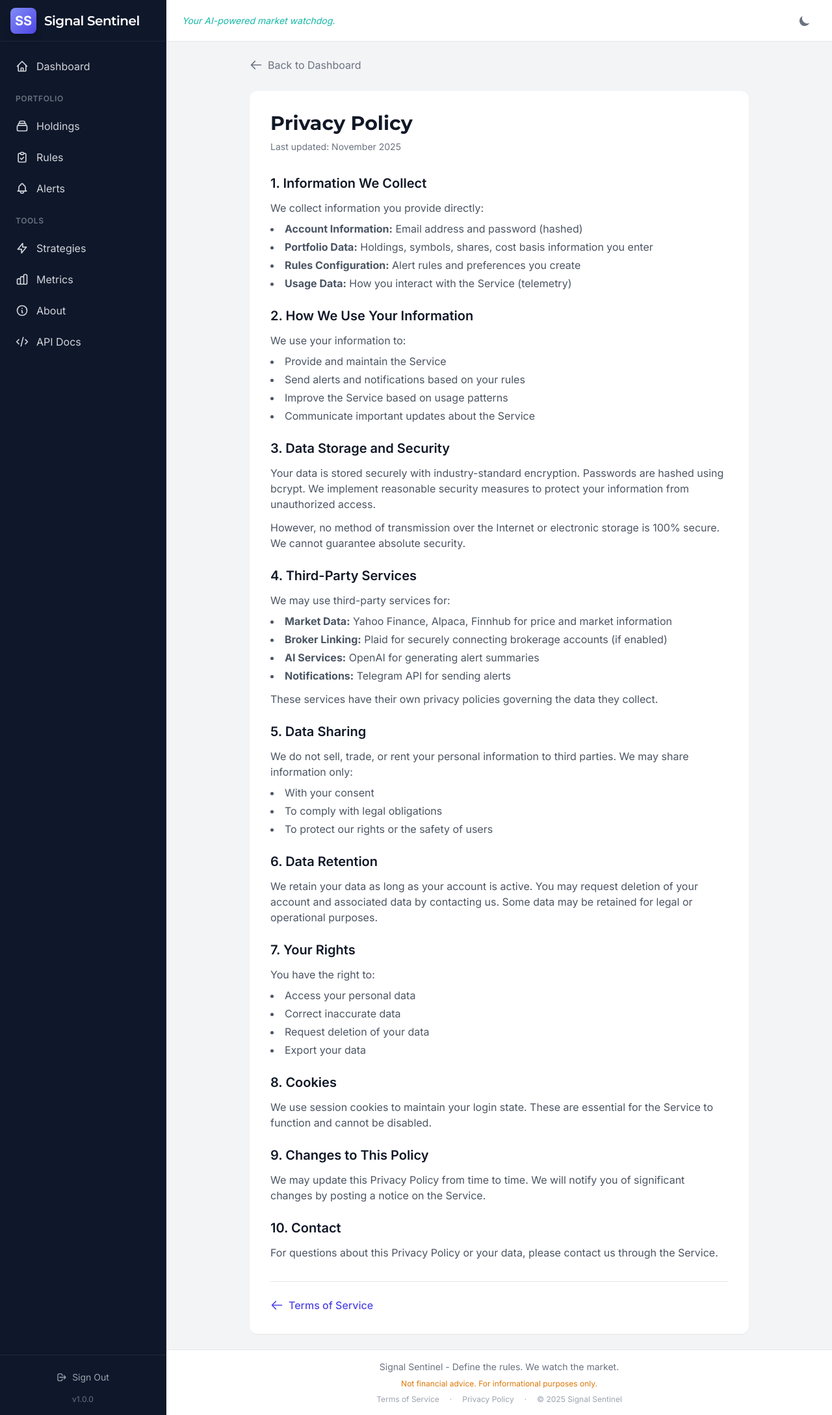
After one commit to mjhoover1/Intelligent-Investing, a Python web app: template src/templates/legal.html in a window 1280 px wide. The commit adds this page. Shown: the whole page at 65% size. Run offline with Jinja, Linux system fonts and the light colour scheme; the template is opened without the code that fills it, so the values that code supplies are empty; some libraries are stand-ins or nearby versions.

Commit message:
Add security hardening and legal disclaimers
- Rate limiting on auth endpoints (register: 5/min, login: 10/min)
- Legal disclaimer in footer ("Not financial advice")
- Legal disclaimer on onboarding registration step
- Disclaimer on alerts section in dashboard
- /terms and /privacy pages with comprehensive policies
- Updated landing page footer with legal links

🤖 Generated with [Claude Code](https://claude.com/claude-code)

Co-Authored-By: Claude <noreply@anthropic.com>

```diff
--- a/requirements.txt
+++ b/requirements.txt
@@ -24,6 +24,11 @@ openai>=1.0.0
 # Web Framework
 fastapi>=0.100.0
 uvicorn>=0.23.0
+jinja2>=3.0.0
+python-multipart>=0.0.6
+
+# Rate Limiting
+slowapi>=0.1.9
 
 # Database
 sqlalchemy>=2.0.0
--- a/src/templates/base.html
+++ b/src/templates/base.html
@@ -507,9 +507,16 @@
 
             <!-- Footer -->
             <footer class="bg-white dark:bg-gray-800 border-t border-gray-200 dark:border-gray-700 py-4">
-                <div class="max-w-7xl mx-auto px-4 lg:px-6 text-center">
+                <div class="max-w-7xl mx-auto px-4 lg:px-6 text-center space-y-2">
                     <p class="text-sm text-gray-500 dark:text-gray-400">Signal Sentinel - Define the rules. We watch the market.</p>
-                    <p class="text-xs text-gray-400 dark:text-gray-500 mt-1">&copy; 2025 Signal Sentinel. All rights reserved.</p>
+                    <p class="text-xs text-amber-600 dark:text-amber-400">Not financial advice. For informational purposes only.</p>
+                    <div class="flex items-center justify-center gap-4 text-xs text-gray-400 dark:text-gray-500">
+                        <a href="/terms" class="hover:text-sentinel-indigo dark:hover:text-indigo-400 transition-colors">Terms of Service</a>
+                        <span>&middot;</span>
+                        <a href="/privacy" class="hover:text-sentinel-indigo dark:hover:text-indigo-400 transition-colors">Privacy Policy</a>
+                        <span>&middot;</span>
+                        <span>&copy; 2025 Signal Sentinel</span>
+                    </div>
                 </div>
             </footer>
         </div>
--- /dev/null
+++ b/src/templates/legal.html
@@ -0,0 +1,207 @@
+{% extends "base.html" %}
+
+{% block title %}{% if page == 'terms' %}Terms of Service{% else %}Privacy Policy{% endif %} - Signal Sentinel{% endblock %}
+
+{% block content %}
+<div class="max-w-3xl mx-auto">
+    <!-- Back Navigation -->
+    <div class="mb-6">
+        <a href="/" class="inline-flex items-center gap-2 text-gray-500 dark:text-gray-400 hover:text-sentinel-indigo dark:hover:text-indigo-400 transition-colors">
+            <svg class="w-5 h-5" fill="none" stroke="currentColor" viewBox="0 0 24 24">
+                <path stroke-linecap="round" stroke-linejoin="round" stroke-width="2" d="M10 19l-7-7m0 0l7-7m-7 7h18"/>
+            </svg>
+            Back to Dashboard
+        </a>
+    </div>
+
+    <!-- Page Content -->
+    <div class="bg-white dark:bg-gray-800 rounded-xl shadow-sm p-8">
+        {% if page == 'terms' %}
+        <!-- Terms of Service -->
+        <h1 class="text-3xl font-montserrat font-bold text-gray-900 dark:text-white mb-2">Terms of Service</h1>
+        <p class="text-sm text-gray-500 dark:text-gray-400 mb-8">Last updated: November 2025</p>
+
+        <div class="prose prose-gray dark:prose-invert max-w-none space-y-6 text-gray-600 dark:text-gray-300">
+            <section>
+                <h2 class="text-xl font-semibold text-gray-900 dark:text-white mb-3">1. Acceptance of Terms</h2>
+                <p>By accessing or using Signal Sentinel ("the Service"), you agree to be bound by these Terms of Service. If you do not agree to these terms, please do not use the Service.</p>
+            </section>
+
+            <section>
+                <h2 class="text-xl font-semibold text-gray-900 dark:text-white mb-3">2. Nature of the Service</h2>
+                <p><strong class="text-amber-600 dark:text-amber-400">Signal Sentinel is an informational tool only.</strong> The Service provides portfolio monitoring alerts based on user-defined rules and market data.</p>
+                <div class="bg-amber-50 dark:bg-amber-900/20 border border-amber-200 dark:border-amber-800 rounded-lg p-4 my-4">
+                    <p class="font-semibold text-amber-800 dark:text-amber-300 mb-2">Important Disclaimers:</p>
+                    <ul class="list-disc list-inside space-y-1 text-amber-700 dark:text-amber-400">
+                        <li>The Service does NOT provide financial, investment, legal, or tax advice</li>
+                        <li>The Service is NOT a registered investment advisor, broker-dealer, or financial planner</li>
+                        <li>Alerts and AI-generated summaries are for informational purposes only</li>
+                        <li>Past performance does not guarantee future results</li>
+                        <li>You are solely responsible for your investment decisions</li>
+                    </ul>
+                </div>
+            </section>
+
+            <section>
+                <h2 class="text-xl font-semibold text-gray-900 dark:text-white mb-3">3. No Investment Advice</h2>
+                <p>Nothing in the Service constitutes a recommendation or solicitation to buy, sell, or hold any security or financial product. Any mention of specific securities, assets, or investment strategies is for illustrative purposes only and should not be construed as advice.</p>
+                <p class="mt-3">The Service may include AI-generated content, which is provided "as is" without any guarantee of accuracy, completeness, or timeliness. AI-generated summaries should be verified independently before making any decisions.</p>
+            </section>
+
+            <section>
+                <h2 class="text-xl font-semibold text-gray-900 dark:text-white mb-3">4. User Responsibilities</h2>
+                <p>You agree to:</p>
+                <ul class="list-disc list-inside space-y-1 mt-2">
+                    <li>Provide accurate portfolio information</li>
+                    <li>Use the Service for personal, non-commercial purposes only</li>
+                    <li>Not rely solely on alerts for investment decisions</li>
+                    <li>Consult qualified financial professionals before making investment decisions</li>
+                    <li>Maintain the security of your account credentials</li>
+                </ul>
+            </section>
+
+            <section>
+                <h2 class="text-xl font-semibold text-gray-900 dark:text-white mb-3">5. Limitation of Liability</h2>
+                <p>To the maximum extent permitted by law, Signal Sentinel and its operators shall not be liable for any direct, indirect, incidental, special, consequential, or punitive damages, including but not limited to:</p>
+                <ul class="list-disc list-inside space-y-1 mt-2">
+                    <li>Investment losses or missed opportunities</li>
+                    <li>Inaccurate, delayed, or missed alerts</li>
+                    <li>Errors in market data or calculations</li>
+                    <li>Service interruptions or technical failures</li>
+                    <li>Actions taken or not taken based on Service information</li>
+                </ul>
+            </section>
+
+            <section>
+                <h2 class="text-xl font-semibold text-gray-900 dark:text-white mb-3">6. Data Accuracy</h2>
+                <p>Market data and prices are provided by third-party sources and may be delayed or inaccurate. The Service does not guarantee the accuracy, completeness, or timeliness of any data. You should verify all information independently before making decisions.</p>
+            </section>
+
+            <section>
+                <h2 class="text-xl font-semibold text-gray-900 dark:text-white mb-3">7. Modifications</h2>
+                <p>We reserve the right to modify these Terms at any time. Continued use of the Service after changes constitutes acceptance of the modified Terms.</p>
+            </section>
+
+            <section>
+                <h2 class="text-xl font-semibold text-gray-900 dark:text-white mb-3">8. Termination</h2>
+                <p>We may terminate or suspend your access to the Service at any time, with or without cause, with or without notice.</p>
+            </section>
+
+            <section>
+                <h2 class="text-xl font-semibold text-gray-900 dark:text-white mb-3">9. Governing Law</h2>
+                <p>These Terms shall be governed by and construed in accordance with the laws of the United States, without regard to conflict of law principles.</p>
+            </section>
+        </div>
+
+        {% else %}
+        <!-- Privacy Policy -->
+        <h1 class="text-3xl font-montserrat font-bold text-gray-900 dark:text-white mb-2">Privacy Policy</h1>
+        <p class="text-sm text-gray-500 dark:text-gray-400 mb-8">Last updated: November 2025</p>
+
+        <div class="prose prose-gray dark:prose-invert max-w-none space-y-6 text-gray-600 dark:text-gray-300">
+            <section>
+                <h2 class="text-xl font-semibold text-gray-900 dark:text-white mb-3">1. Information We Collect</h2>
+                <p>We collect information you provide directly:</p>
+                <ul class="list-disc list-inside space-y-1 mt-2">
+                    <li><strong>Account Information:</strong> Email address and password (hashed)</li>
+                    <li><strong>Portfolio Data:</strong> Holdings, symbols, shares, cost basis information you enter</li>
+                    <li><strong>Rules Configuration:</strong> Alert rules and preferences you create</li>
+                    <li><strong>Usage Data:</strong> How you interact with the Service (telemetry)</li>
+                </ul>
+            </section>
+
+            <section>
+                <h2 class="text-xl font-semibold text-gray-900 dark:text-white mb-3">2. How We Use Your Information</h2>
+                <p>We use your information to:</p>
+                <ul class="list-disc list-inside space-y-1 mt-2">
+                    <li>Provide and maintain the Service</li>
+                    <li>Send alerts and notifications based on your rules</li>
+                    <li>Improve the Service based on usage patterns</li>
+                    <li>Communicate important updates about the Service</li>
+                </ul>
+            </section>
+
+            <section>
+                <h2 class="text-xl font-semibold text-gray-900 dark:text-white mb-3">3. Data Storage and Security</h2>
+                <p>Your data is stored securely with industry-standard encryption. Passwords are hashed using bcrypt. We implement reasonable security measures to protect your information from unauthorized access.</p>
+                <p class="mt-3">However, no method of transmission over the Internet or electronic storage is 100% secure. We cannot guarantee absolute security.</p>
+            </section>
+
+            <section>
+                <h2 class="text-xl font-semibold text-gray-900 dark:text-white mb-3">4. Third-Party Services</h2>
+                <p>We may use third-party services for:</p>
+                <ul class="list-disc list-inside space-y-1 mt-2">
+                    <li><strong>Market Data:</strong> Yahoo Finance, Alpaca, Finnhub for price and market information</li>
+                    <li><strong>Broker Linking:</strong> Plaid for securely connecting brokerage accounts (if enabled)</li>
+                    <li><strong>AI Services:</strong> OpenAI for generating alert summaries</li>
+                    <li><strong>Notifications:</strong> Telegram API for sending alerts</li>
+                </ul>
+                <p class="mt-3">These services have their own privacy policies governing the data they collect.</p>
+            </section>
+
+            <section>
+                <h2 class="text-xl font-semibold text-gray-900 dark:text-white mb-3">5. Data Sharing</h2>
+                <p>We do not sell, trade, or rent your personal information to third parties. We may share information only:</p>
+                <ul class="list-disc list-inside space-y-1 mt-2">
+                    <li>With your consent</li>
+                    <li>To comply with legal obligations</li>
+                    <li>To protect our rights or the safety of users</li>
+                </ul>
+            </section>
+
+            <section>
+                <h2 class="text-xl font-semibold text-gray-900 dark:text-white mb-3">6. Data Retention</h2>
+                <p>We retain your data as long as your account is active. You may request deletion of your account and associated data by contacting us. Some data may be retained for legal or operational purposes.</p>
+            </section>
+
+            <section>
+                <h2 class="text-xl font-semibold text-gray-900 dark:text-white mb-3">7. Your Rights</h2>
+                <p>You have the right to:</p>
+                <ul class="list-disc list-inside space-y-1 mt-2">
+                    <li>Access your personal data</li>
+                    <li>Correct inaccurate data</li>
+                    <li>Request deletion of your data</li>
+                    <li>Export your data</li>
+                </ul>
+            </section>
+
+            <section>
+                <h2 class="text-xl font-semibold text-gray-900 dark:text-white mb-3">8. Cookies</h2>
+                <p>We use session cookies to maintain your login state. These are essential for the Service to function and cannot be disabled.</p>
+            </section>
+
+            <section>
+                <h2 class="text-xl font-semibold text-gray-900 dark:text-white mb-3">9. Changes to This Policy</h2>
+                <p>We may update this Privacy Policy from time to time. We will notify you of significant changes by posting a notice on the Service.</p>
+            </section>
+
+            <section>
+                <h2 class="text-xl font-semibold text-gray-900 dark:text-white mb-3">10. Contact</h2>
+                <p>For questions about this Privacy Policy or your data, please contact us through the Service.</p>
+            </section>
+        </div>
+        {% endif %}
+
+        <!-- Navigation Between Pages -->
+        <div class="mt-8 pt-6 border-t border-gray-200 dark:border-gray-700 flex justify-between">
+            {% if page == 'terms' %}
+            <span></span>
+            <a href="/privacy" class="inline-flex items-center gap-2 text-sentinel-indigo dark:text-indigo-400 hover:text-indigo-600 dark:hover:text-indigo-300 font-medium">
+                Privacy Policy
+                <svg class="w-5 h-5" fill="none" stroke="currentColor" viewBox="0 0 24 24">
+                    <path stroke-linecap="round" stroke-linejoin="round" stroke-width="2" d="M14 5l7 7m0 0l-7 7m7-7H3"/>
+                </svg>
+            </a>
+            {% else %}
+            <a href="/terms" class="inline-flex items-center gap-2 text-sentinel-indigo dark:text-indigo-400 hover:text-indigo-600 dark:hover:text-indigo-300 font-medium">
+                <svg class="w-5 h-5" fill="none" stroke="currentColor" viewBox="0 0 24 24">
+                    <path stroke-linecap="round" stroke-linejoin="round" stroke-width="2" d="M10 19l-7-7m0 0l7-7m-7 7h18"/>
+                </svg>
+                Terms of Service
+            </a>
+            <span></span>
+            {% endif %}
+        </div>
+    </div>
+</div>
+{% endblock %}
```
Also changed, not shown: src/api/app.py (+12 -1 lines), src/api/routes/auth.py (+12 -3 lines), src/api/routes/web.py (+12 -0 lines), src/templates/dashboard.html (+6 -3 lines), src/templates/landing.html (+9 -2 lines), src/templates/onboarding.html (+13 -0 lines).
